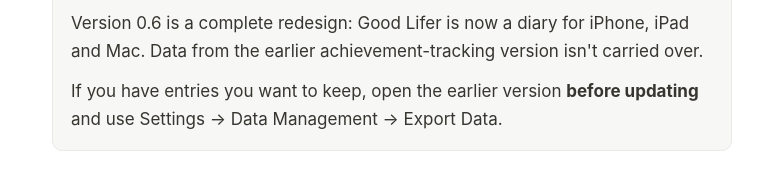
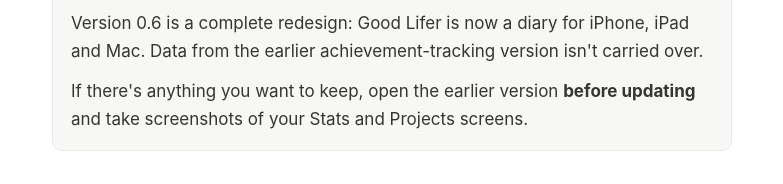
Before and after one commit to bingq/good-lifer, a plain HTML site: page docs/index.html in a window 1280 px wide. Shown: the part 1653-1837 px from the top of the page, without its empty margins (248-1031 px from the left). Drawn offline with Linux system fonts and the light colour scheme.

Commit message:
Fix advice for users of the earlier version
The earlier version's Export Data didn't save a file, so suggest
screenshots instead.

```diff
--- a/docs/index.html
+++ b/docs/index.html
@@ -88,7 +88,7 @@
   <h3>I used the earlier version of Good Lifer. What changed?</h3>
   <div class="note">
     <p>Version 0.6 is a complete redesign: Good Lifer is now a diary for iPhone, iPad and Mac. Data from the earlier achievement-tracking version isn't carried over.</p>
-    <p style="margin:0">If you have entries you want to keep, open the earlier version <strong>before updating</strong> and use Settings → Data Management → Export Data.</p>
+    <p style="margin:0">If there's anything you want to keep, open the earlier version <strong>before updating</strong> and take screenshots of your Stats and Projects screens.</p>
   </div>
 
   <h2>Privacy</h2>
```
Also changed, not shown: README.md.
